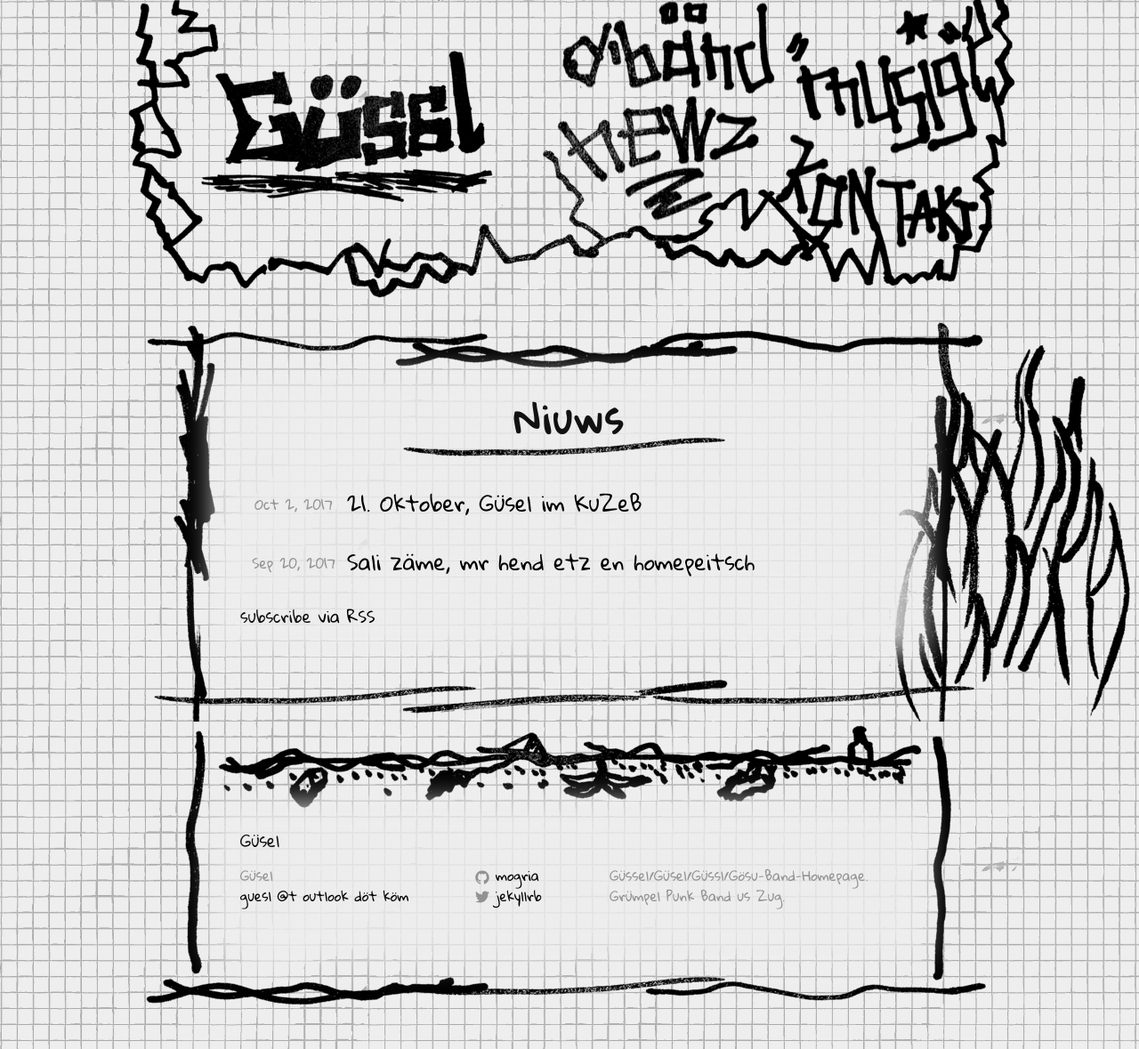
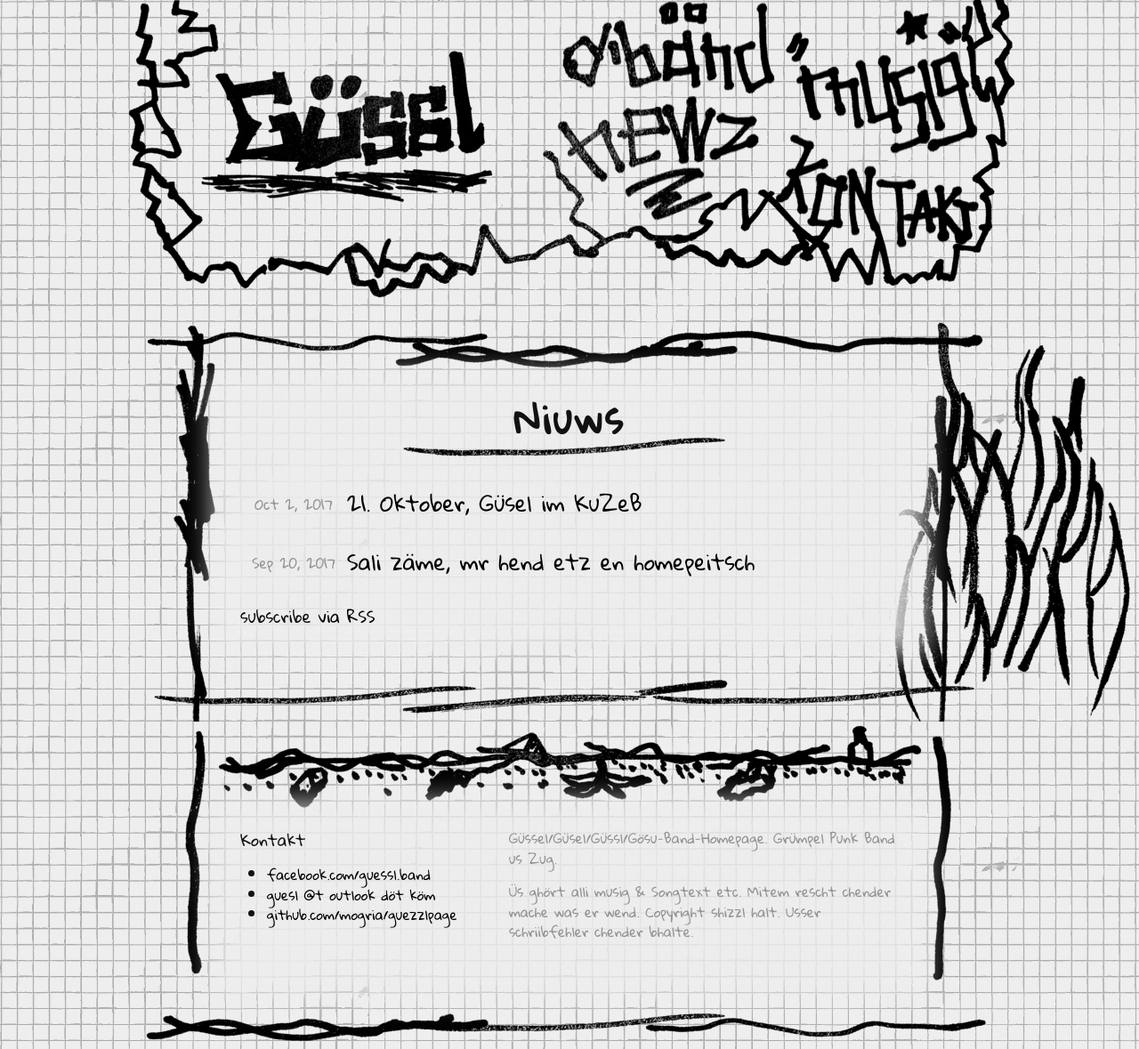
Before and after one commit to mogria/guezzlpage, a Jekyll site: the page built from index.html, in a window 1280 px wide. Shown: the whole page at 89% size. Built offline with Jekyll 4.4.1, drawn with Linux system fonts in a browser that asks for light colours.

Commit message:
rework page footer

```diff
--- a/_includes/footer.html
+++ b/_includes/footer.html
@@ -2,35 +2,21 @@
 
   <div class="wrapper">
   <div class="footer-content">
-
-    <h2 class="footer-heading">{{ site.title }}</h2>
-
     <div class="footer-col-wrapper">
       <div class="footer-col footer-col-1">
+        <h3>Kontakt</h3>
         <ul class="contact-list">
-          <li>{{ site.title }}</li>
+          <li><a href="https://www.facebook.com/guessl.band">facebook.com/guessl.band</a></li>
           <li><a href="mailto:{{ site.email | encode_email }}">guesl @t outlook döt köm</a></li>
+          <li>{% if site.github_username %}
+            {% include icon-github.html username=site.github_username repo="guezzlpage" %}
+            {% endif %}</li>
         </ul>
       </div>
 
       <div class="footer-col footer-col-2">
-        <ul class="social-media-list">
-          {% if site.github_username %}
-          <li>
-            {% include icon-github.html username=site.github_username %}
-          </li>
-          {% endif %}
-
-          {% if site.twitter_username %}
-          <li>
-            {% include icon-twitter.html username=site.twitter_username %}
-          </li>
-          {% endif %}
-        </ul>
-      </div>
-
-      <div class="footer-col footer-col-3">
-        <p>{{ site.description }}</p>
+          <p>{{ site.description }}</p>
+          <p>Üs ghört alli musig &amp; Songtext etc. Mitem rescht chender mache was er wend. Copyright shizzl halt. Usser schriibfehler chender bhalte.</p>
       </div>
     </div>
 
--- a/_includes/icon-github.html
+++ b/_includes/icon-github.html
@@ -1 +1,3 @@
-<a href="https://github.com/{{ include.username }}"><span class="icon icon--github">{% include icon-github.svg %}</span><span class="username">{{ include.username }}</span></a>
+<a href="https://github.com/{{ include.username }}{% if include.repo %}/{{ include.repo }}{% endif %}">
+    github.com/{{ include.username }}{% if include.repo %}/{{ include.repo }}{% endif %}
+</a>
--- a/_sass/_layout.scss
+++ b/_sass/_layout.scss
@@ -130,20 +130,11 @@
     }
 }
 
-.footer-heading {
-    font-size: 18px;
-    margin-bottom: $spacing-unit / 2;
-}
-
-.contact-list,
-.social-media-list {
-    list-style: none;
-    margin-left: 0;
+.contact-list, {
 }
 
 .footer-col-wrapper {
     font-size: 15px;
-    color: $grey-color;
     margin-left: -$spacing-unit / 2;
     @extend %clearfix;
 }
@@ -155,22 +146,22 @@
 }
 
 .footer-col-1 {
-    width: -webkit-calc(35% - (#{$spacing-unit} / 2));
-    width:         calc(35% - (#{$spacing-unit} / 2));
+    h3 {
+        color: $text-color;
+    }
+    a {
+    }
+    width: -webkit-calc(40% - (#{$spacing-unit} / 2));
+    width:         calc(40% - (#{$spacing-unit} / 2));
 }
 
 .footer-col-2 {
-    width: -webkit-calc(20% - (#{$spacing-unit} / 2));
-    width:         calc(20% - (#{$spacing-unit} / 2));
-}
-
-.footer-col-3 {
-    width: -webkit-calc(45% - (#{$spacing-unit} / 2));
-    width:         calc(45% - (#{$spacing-unit} / 2));
+    color: $grey-color;
+    width: -webkit-calc(60% - (#{$spacing-unit} / 2));
+    width:         calc(60% - (#{$spacing-unit} / 2));
 }
 
 @include media-query($on-laptop) {
-    .footer-col-1,
     .footer-col-2 {
         width: -webkit-calc(50% - (#{$spacing-unit} / 2));
         width:         calc(50% - (#{$spacing-unit} / 2));
```
